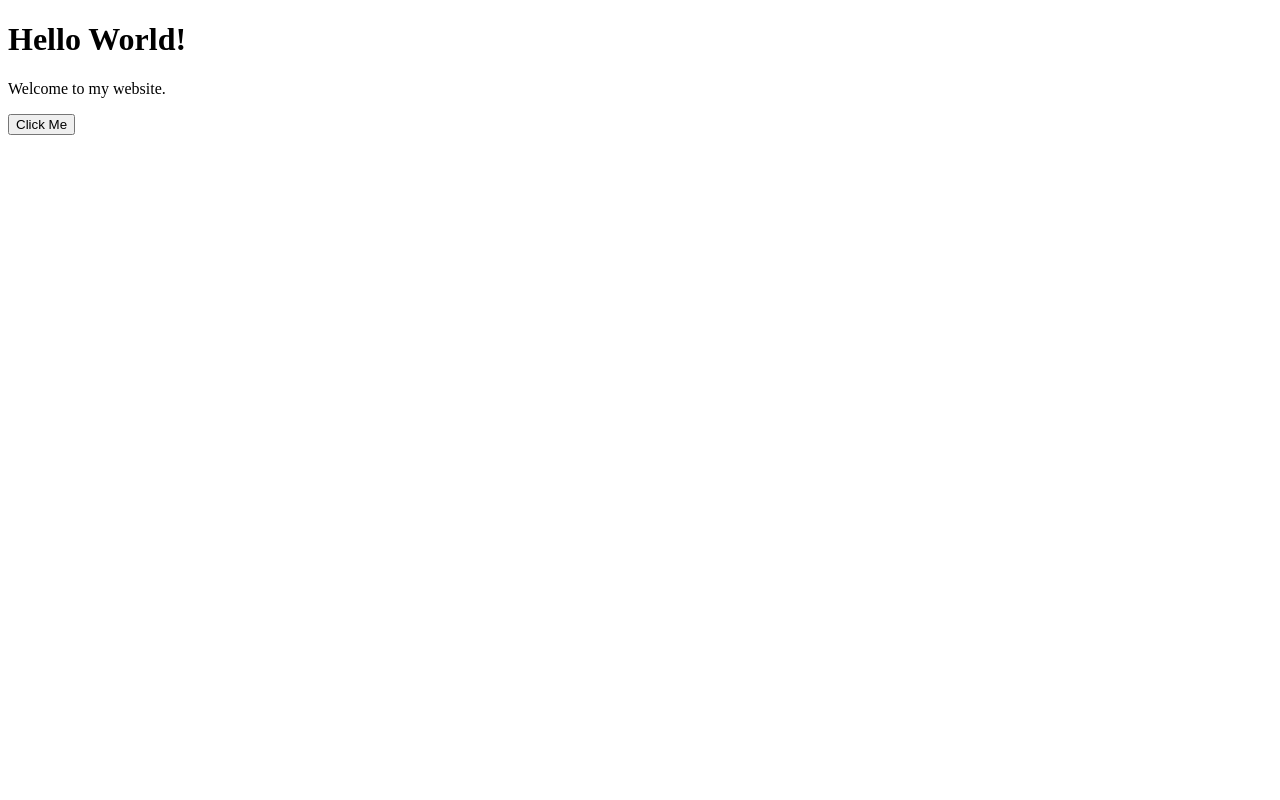
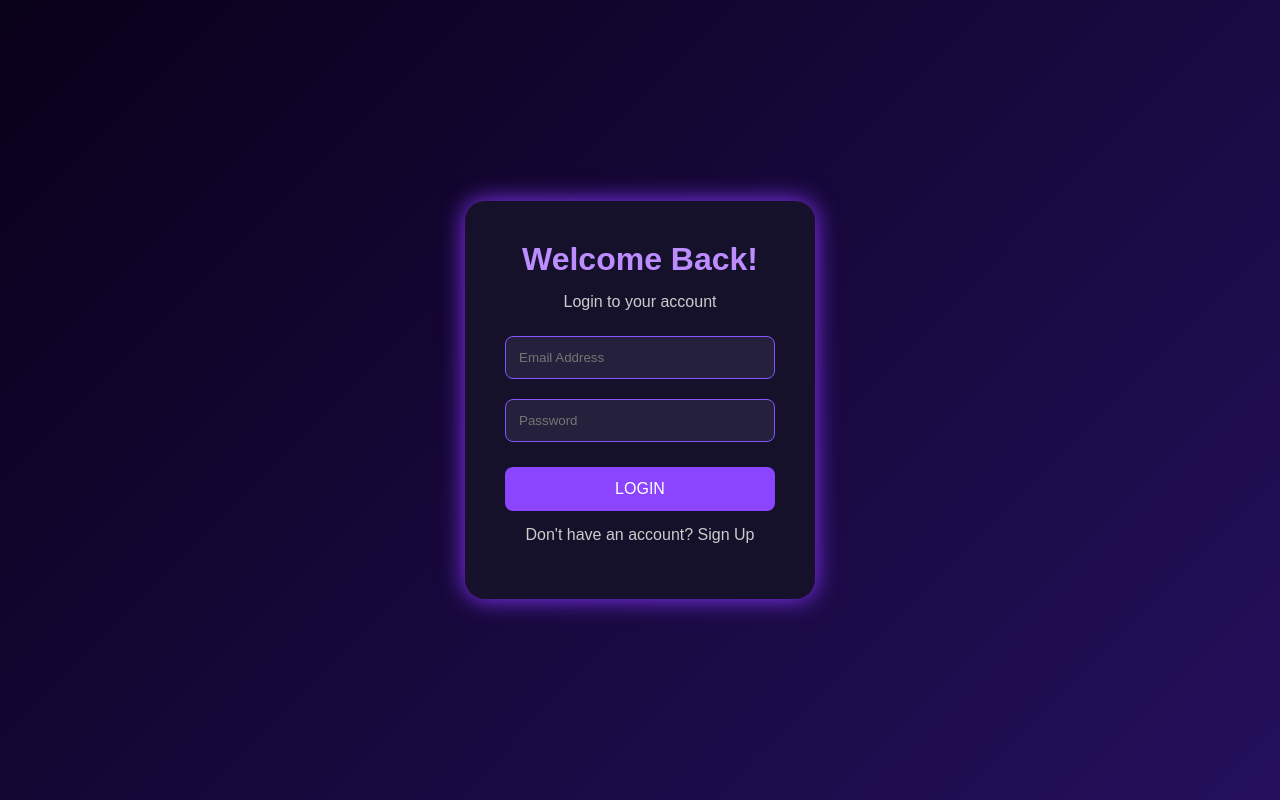
Before and after one commit to permisha2605f-hue/mywebsite, a plain HTML site: page index.html in a window 1280 px wide. Drawn offline with Linux system fonts and the light colour scheme.

Commit message:
first commit

```diff
--- a/index.html
+++ b/index.html
@@ -1,10 +1,24 @@
+
 <!DOCTYPE html>
 <html>
 <head>
-    <title>My First Website</title>
+    <title>Neon Login</title>
+    <link rel="stylesheet" href="style.css">
 </head>
 <body>
-    <h1>Hello World!</h1>
-    <p>Welcome to my website.</p>
-    <button>Click Me</button>
+
+<div class="login-box">
+    <h1>Welcome Back!</h1>
+    <p>Login to your account</p>
+
+    <input type="email" placeholder="Email Address">
+    <input type="password" placeholder="Password">
+
+    <button onclick="login()">LOGIN</button>
+
+    <p>Don't have an account? Sign Up</p>
+</div>
+
+<script src="script.js"></script>
 </body>
+</html>
--- a/style.css
+++ b/style.css
@@ -1,14 +1,62 @@
+
+* {
+    margin: 0;
+    padding: 0;
+    box-sizing: border-box;
+}
+
 body {
-    background-color: lightblue;
+    background: linear-gradient(135deg, #090019, #24105c);
+    height: 100vh;
+    display: flex;
+    justify-content: center;
+    align-items: center;
+    font-family: Arial;
+}
+
+.login-box {
+    background: #15112b;
+    padding: 40px;
+    width: 350px;
+    border-radius: 20px;
     text-align: center;
+    box-shadow: 0 0 25px #8a35ff;
+    color: white;
 }
 
 h1 {
-    color: blue;
+    color: #bd8cff;
+    margin-bottom: 10px;
+}
+
+p {
+    margin: 15px 0;
+    color: #ccc;
+}
+
+input {
+    width: 100%;
+    padding: 13px;
+    margin: 10px 0;
+    border: 1px solid #8755ff;
+    border-radius: 8px;
+    background: #25203c;
+    color: white;
 }
 
 button {
-    background-color: green;
+    width: 100%;
+    padding: 13px;
+    margin-top: 15px;
+    border: none;
+    border-radius: 8px;
+    background: #8b45ff;
     color: white;
-    padding: 10px;
+    font-size: 16px;
+    cursor: pointer;
 }
+
+button:hover {
+    background: #b16aff;
+    box-shadow: 0 0 15px #a855ff;
+}
```
Also changed, not shown: java.js (+16 -1 lines).
